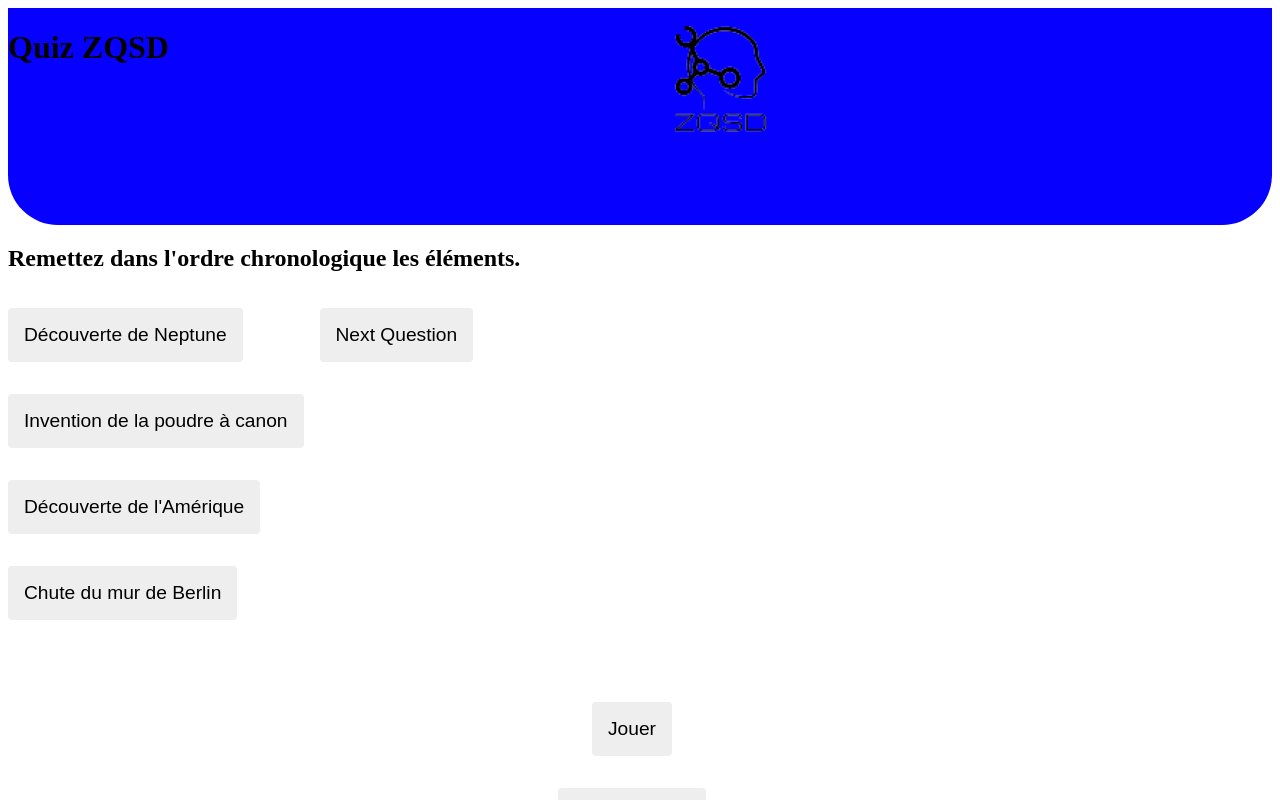
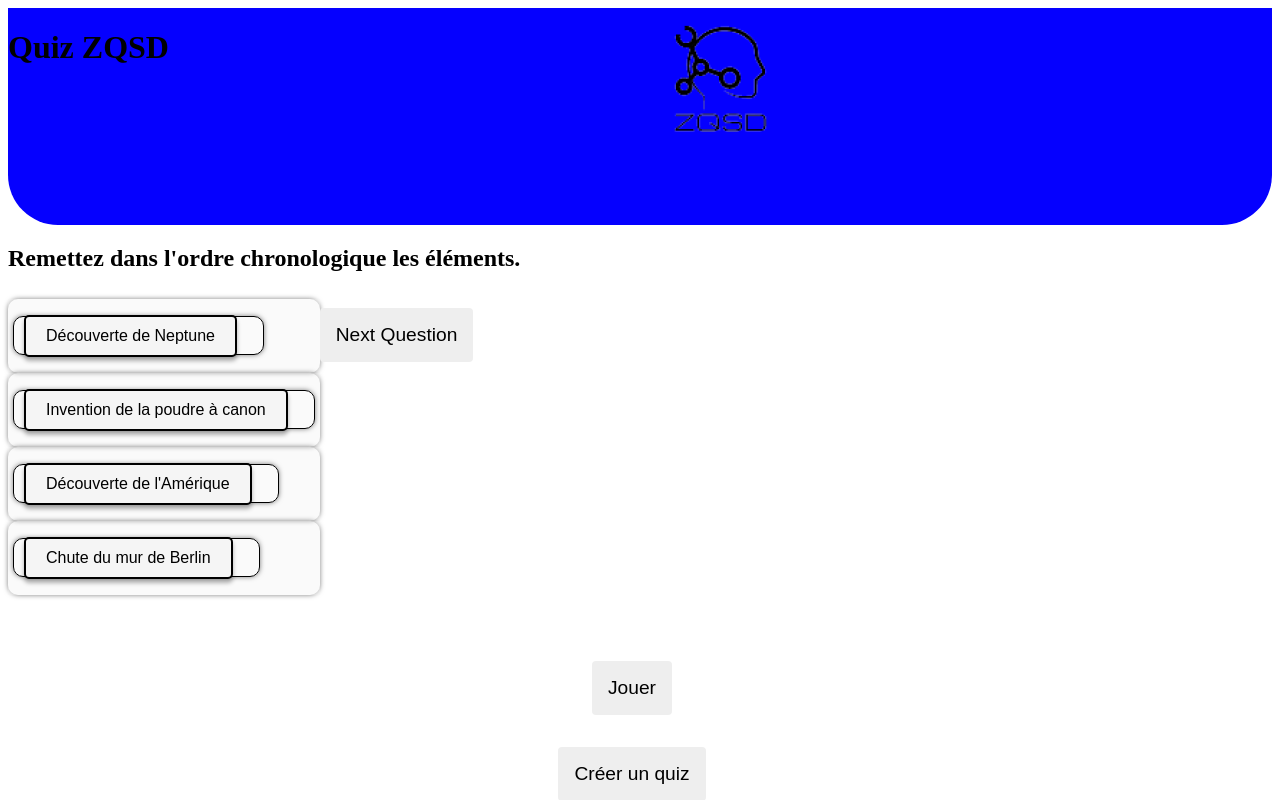
Before and after one commit to 2019-2020-ps6/2022-2023-ps6-zqsd, an Angular app in the folder front-end/: page /homePage in a window 1280 px wide. Shown: the top 800 px of the page. Built offline with nearby package versions, Linux system fonts and the light colour scheme.

Commit message:
modifier scss GameAnswer

```diff
--- a/front-end/src/app/GameAnswer.component/GameAnswer.Component.html
+++ b/front-end/src/app/GameAnswer.component/GameAnswer.Component.html
@@ -1,2 +1 @@
-
-<button (click) ="getAnswerResult()">{{currentAnswer?.value}}</button>
+<button class="game-answer-button" (click)="getAnswerResult()">{{currentAnswer?.value}}</button>
--- a/front-end/src/app/GameAnswer.component/GameAnswer.Component.scss
+++ b/front-end/src/app/GameAnswer.component/GameAnswer.Component.scss
@@ -1,15 +1,15 @@
-.button {
+.game-answer-button {
   display: inline-block;
   padding: 10px 20px;
   border-radius: 5px;
-  border: 2px solid #ccc;
-  box-shadow: 0 2px 0 rgba(0, 0, 0, 0.1);
+  border: 2px solid #000;
   background-color: #f5f5f5;
   color: #000;
   text-align: center;
   text-decoration: none;
   font-size: 16px;
   cursor: pointer;
+  box-shadow: 0 4px 4px rgba(0, 0, 0, 0.3);
 
   &:hover {
     background-color: #e0e0e0;
@@ -19,6 +19,6 @@
   &:active {
     background-color: #d6d6d6;
     border: 2px solid #b3b3b3;
-    box-shadow: none;
+    box-shadow: 0 4px 4px rgba(0, 0, 0, 0.3);
   }
 }
--- a/front-end/src/app/GameQuestion.component/GameQuestion.Component.scss
+++ b/front-end/src/app/GameQuestion.component/GameQuestion.Component.scss
@@ -0,0 +1,22 @@
+tr {
+  border: 1px solid black;
+  border-radius: 10px;
+  box-shadow: 0 0 5px rgba(0, 0, 0, 0.5);
+  background-color: #f2f2f25b;
+
+  &:hover {
+    background-color: #e6e6e6;
+  }
+
+  app-GameAnswer {
+    border: 1px solid black;
+    border-radius: 10px;
+    box-shadow: 0 0 5px rgba(0, 0, 0, 0.5);
+    padding: 10px;
+    margin: 5px;
+
+    &:hover {
+      box-shadow: 0 0 10px rgba(0, 0, 0, 0.5);
+    }
+  }
+}
```
Also changed, not shown: front-end/src/app/header.component/header.component.html (line endings or trailing spaces).
